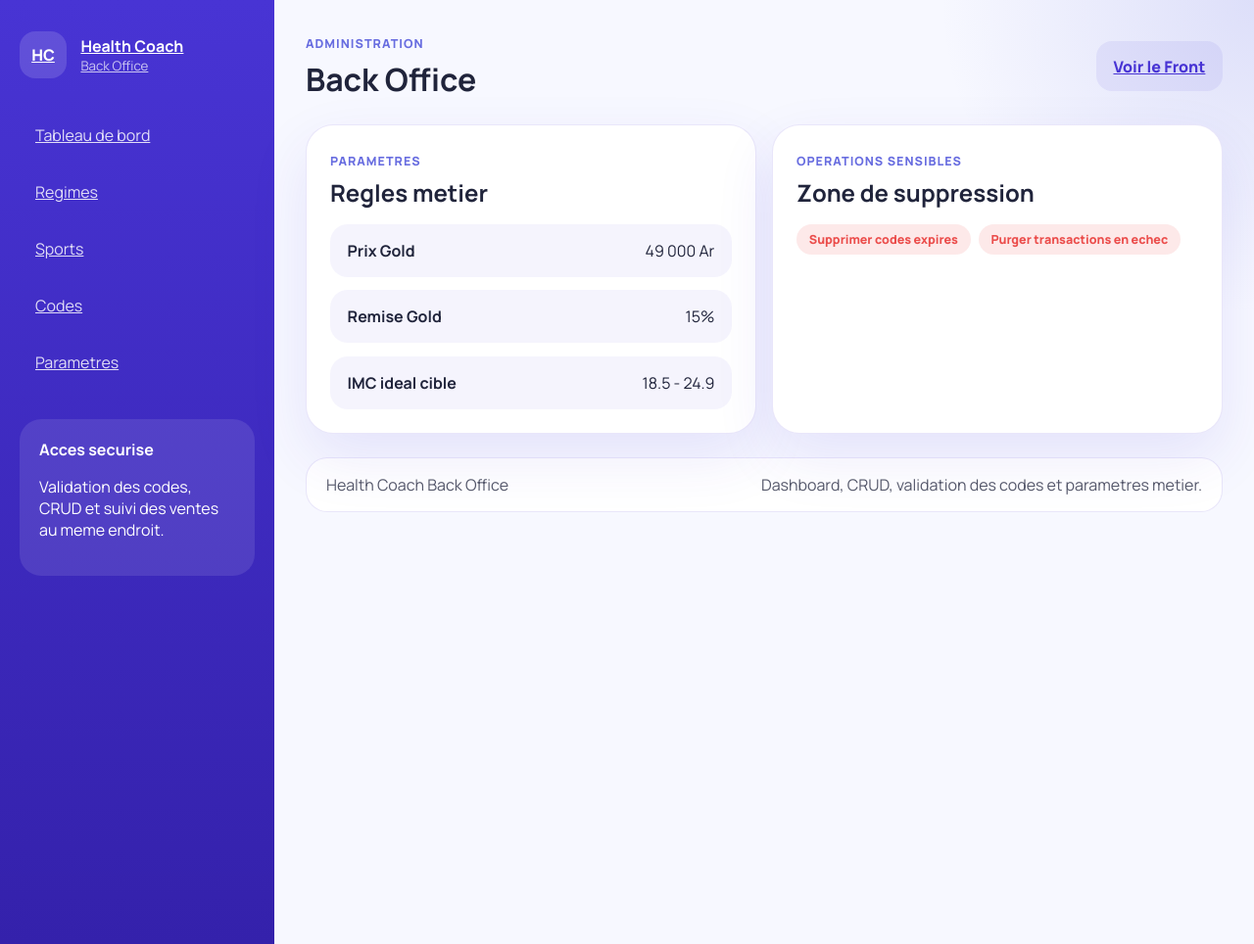
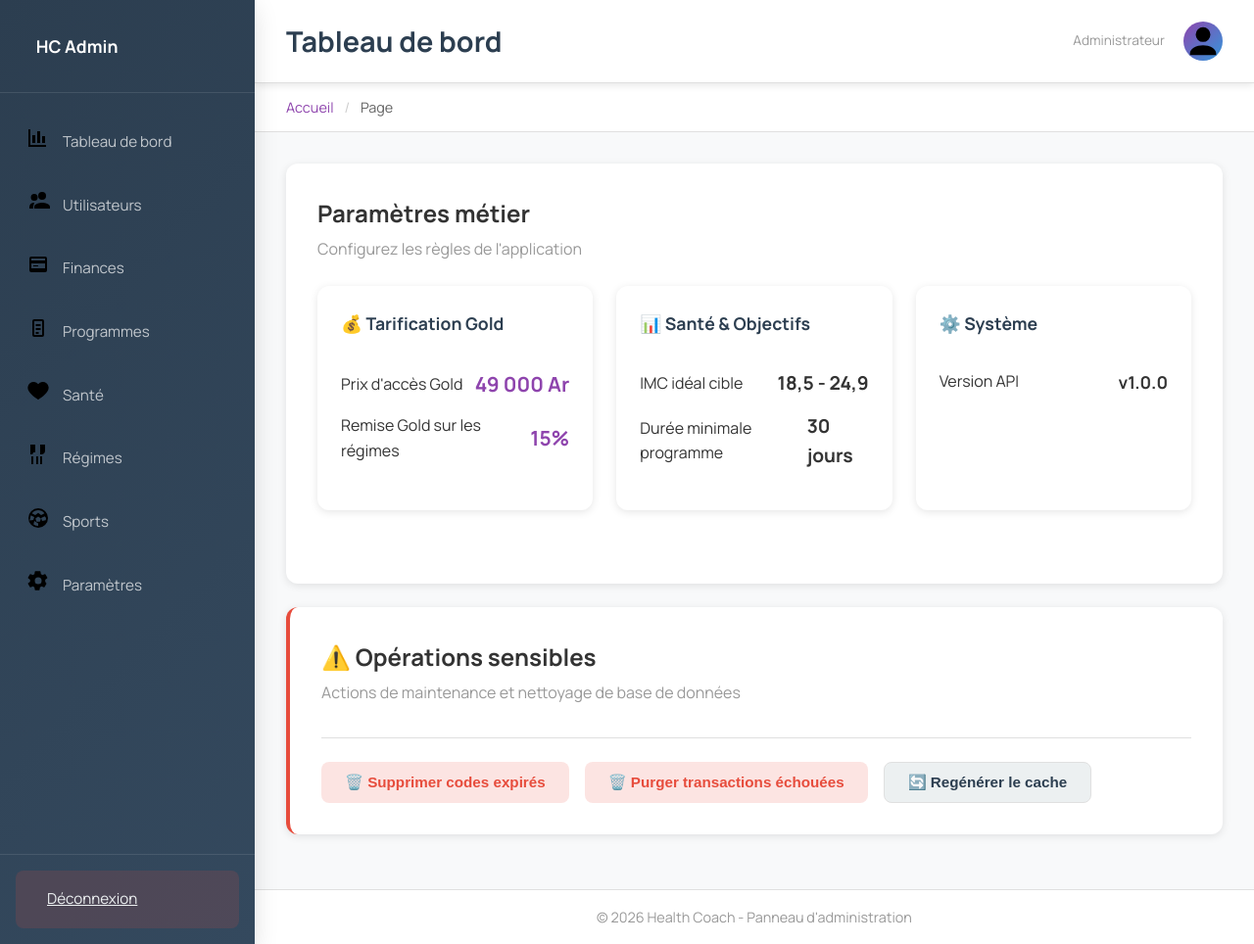
Before and after one commit to Azoe007/comeJaimeITU, a CodeIgniter 4 app: the page made by app/Views/admin/settings.php in a window 1280 px wide. Shown: the whole page at 98% size. Run offline with PHP 8.4 and a stand-in for CodeIgniter, Linux system fonts and the light colour scheme; the template is opened without the code that fills it, so the values that code supplies are empty; some libraries are stand-ins or nearby versions.

Commit message:
Synchronisation design: codes et settings - utilisation du layout admin et classes CSS cohérentes

```diff
--- a/app/Views/admin/settings.php
+++ b/app/Views/admin/settings.php
@@ -1,35 +1,74 @@
-<?= $this->extend('layouts/back') ?>
+<?= $this->extend('layouts/admin') ?>
 <?= $this->section('content') ?>
 
-<section class="admin-section">
-    <div class="admin-grid">
-        <article class="admin-card" data-reveal="up">
-            <div class="section-head">
-                <div>
-                    <span class="admin-kicker">Parametres</span>
-                    <h2>Regles metier</h2>
+<div class="admin-page">
+    <!-- Paramètres métier -->
+    <div class="form-container">
+        <div style="margin-bottom: 1.5rem;">
+            <h2>Paramètres métier</h2>
+            <p style="color: #999; margin-top: 0.3rem;">Configurez les règles de l'application</p>
+        </div>
+
+        <div class="admin-form-grid">
+            <div class="detail-section">
+                <h3>💰 Tarification Gold</h3>
+                <div style="padding: 1rem 0;">
+                    <div style="display: flex; justify-content: space-between; align-items: center; margin-bottom: 0.8rem;">
+                        <span>Prix d'accès Gold</span>
+                        <strong style="font-size: 1.3rem; color: var(--admin-primary);">49 000 Ar</strong>
+                    </div>
+                    <div style="display: flex; justify-content: space-between; align-items: center;">
+                        <span>Remise Gold sur les régimes</span>
+                        <strong style="font-size: 1.3rem; color: var(--admin-primary);">15%</strong>
+                    </div>
                 </div>
             </div>
-            <div class="list-stack">
-                <div class="list-item"><strong>Prix Gold</strong><span>49 000 Ar</span></div>
-                <div class="list-item"><strong>Remise Gold</strong><span>15%</span></div>
-                <div class="list-item"><strong>IMC ideal cible</strong><span>18.5 - 24.9</span></div>
-            </div>
-        </article>
 
-        <article class="admin-card" data-reveal="up">
-            <div class="section-head">
-                <div>
-                    <span class="admin-kicker">Operations sensibles</span>
-                    <h2>Zone de suppression</h2>
+            <div class="detail-section">
+                <h3>📊 Santé & Objectifs</h3>
+                <div style="padding: 1rem 0;">
+                    <div style="display: flex; justify-content: space-between; align-items: center; margin-bottom: 0.8rem;">
+                        <span>IMC idéal cible</span>
+                        <strong style="font-size: 1.2rem;">18,5 - 24,9</strong>
+                    </div>
+                    <div style="display: flex; justify-content: space-between; align-items: center;">
+                        <span>Durée minimale programme</span>
+                        <strong style="font-size: 1.2rem;">30 jours</strong>
+                    </div>
                 </div>
             </div>
-            <div class="action-pills">
-                <span class="danger">Supprimer codes expires</span>
-                <span class="danger">Purger transactions en echec</span>
+
+            <div class="detail-section">
+                <h3>⚙️ Système</h3>
+                <div style="padding: 1rem 0;">
+                    <div style="display: flex; justify-content: space-between; align-items: center;">
+                        <span>Version API</span>
+                        <strong style="font-size: 1.1rem;">v1.0.0</strong>
+                    </div>
+                </div>
             </div>
-        </article>
+        </div>
     </div>
-</section>
+
+    <!-- Opérations sensibles -->
+    <div class="form-container" style="border-left: 4px solid #e74c3c;">
+        <div style="margin-bottom: 1.5rem;">
+            <h2>⚠️ Opérations sensibles</h2>
+            <p style="color: #999; margin-top: 0.3rem;">Actions de maintenance et nettoyage de base de données</p>
+        </div>
+
+        <div class="form-actions">
+            <button class="btn-danger" onclick="if(confirm('Cette opération supprimera les codes expirés. Continuer ?')) { alert('Codes expirés supprimés'); }">
+                🗑️ Supprimer codes expirés
+            </button>
+            <button class="btn-danger" onclick="if(confirm('Cette opération purgera les transactions échouées. Continuer ?')) { alert('Transactions purgées'); }">
+                🗑️ Purger transactions échouées
+            </button>
+            <button class="btn-secondary" onclick="if(confirm('Cette opération regénérera le cache. Continuer ?')) { alert('Cache regénéré'); }">
+                🔄 Regénérer le cache
+            </button>
+        </div>
+    </div>
+</div>
 
 <?= $this->endSection() ?>
```
Also changed, not shown: app/Views/admin/codes.php (+69 -23 lines).
